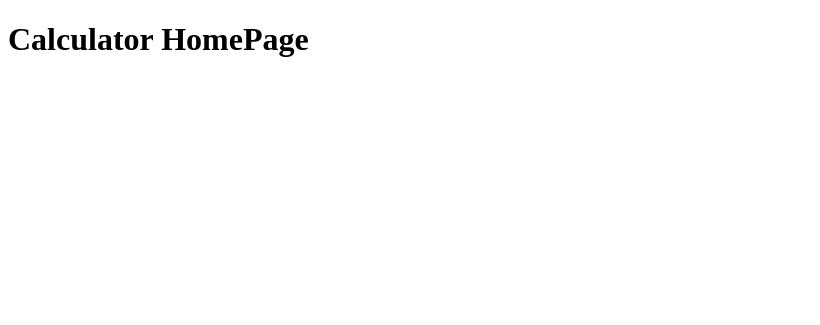
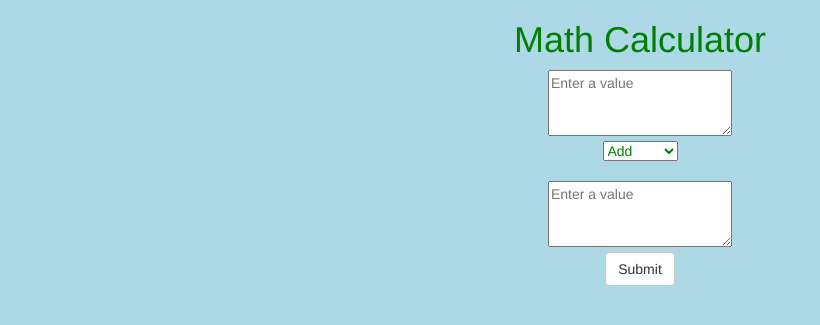
Before and after one commit to destanton/django_calculator, a Django app: page / in a window 1280 px wide. Shown: the top 325 px of the page, without its empty margins (0-820 px from the left). Run offline with Django 3.2, Linux system fonts and the light colour scheme; some libraries are stand-ins or nearby versions.

Commit message:
working on style of main page

```diff
--- a/django_calculator/app/views.py
+++ b/django_calculator/app/views.py
@@ -2,4 +2,6 @@ from django.shortcuts import render
 
 
 def index_view(request):
+    print(request.POST)
+
     return render(request, "index.html")
--- a/django_calculator/templates/index.html
+++ b/django_calculator/templates/index.html
@@ -1,10 +1,48 @@
+{% load staticfiles %}
 <!DOCTYPE html>
 <html>
   <head>
     <meta charset="utf-8">
     <title>Calculator</title>
+    <link rel="stylesheet" href="{% static 'css/bootstrap.css' %}" media="screen" title="no title">
+    <style media="screen">
+    body{
+      background-color: lightblue;
+      text-align: center;
+      color: green;
+    }
+
+    </style>
   </head>
   <body>
-    <h1>Calculator HomePage</h1>
+    <div class="container">
+      <h1>Math Calculator</h1>
+      <form class="" action="" method="post">
+        {% csrf_token %}
+        <div class="">
+          <textarea class="num_input" rows="3" class="form_control" placeholder="Enter a value"></textarea>
+        </div>
+
+        <div class="">
+          <select name="carlist" form="carform">
+            <option value="Add">Add</option>
+            <option value="Subtract">Subtract</option>
+            <option value="Multiply">Multiply</option>
+            <option value="Divide">Divide</option>
+          </select>
+        </div>
+          <br>
+        <div class="">
+          <textarea class="num_input" rows="3" class="form_control" placeholder="Enter a value"></textarea>
+        </div>
+        <div class="">
+          <input class="btn btn-default" type="submit" value="Submit">
+        </div>
+
+
+
+      </form>
+    </div>
+
   </body>
 </html>
```
